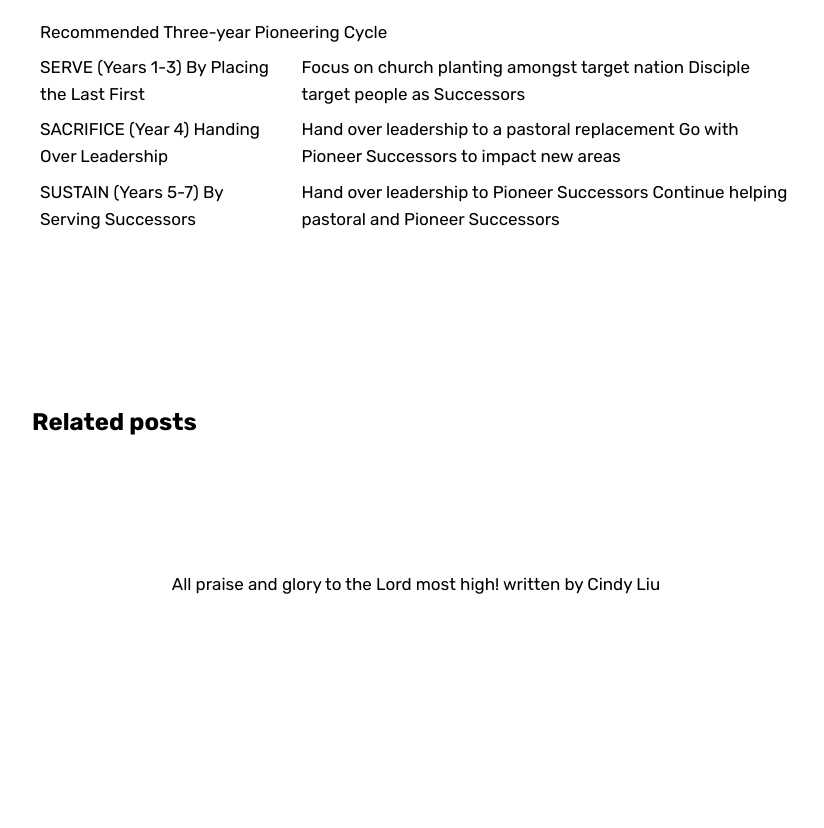
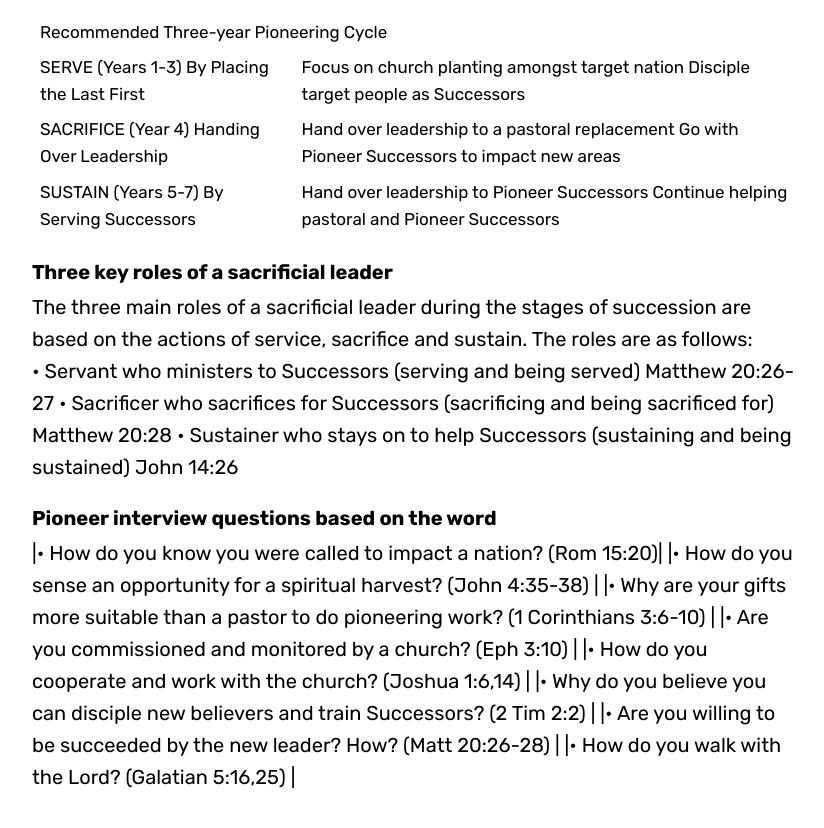
Before and after one commit to StanleyXue/StanleyXue.github.io, a Jekyll site: the page built from _posts/2019-01-30-21st-century-mission-method.md, in a window 1280 px wide and 900 px high, scrolled down 12365 px. Shown: the top 828 px of the window, without its empty margins (224-1048 px from the left). Built offline with Jekyll 4.4.1, drawn with Linux system fonts in a browser that asks for light colours; some web fonts are replaced; comment, search, counter and statistics services are not loaded; before the commit the page ends 13028 px from its top, so only the background shows below that.

Commit message:
Add files via upload

```diff
--- a/_posts/2019-01-30-21st-century-mission-method.md
+++ b/_posts/2019-01-30-21st-century-mission-method.md
@@ -249,3 +249,33 @@ Continue helping pastoral and Pioneer Successors
 </td>
     </tr>
 </table>
+
+### Three key roles of a sacrificial leader
+The three main roles of a sacrificial leader during the stages of succession are based on the actions of service, sacrifice and sustain. The roles are as follows:
+•	Servant who ministers to Successors (serving and being served) Matthew 20:26-27
+•	Sacrificer who sacrifices for Successors (sacrificing and being sacrificed for) Matthew 20:28
+•	Sustainer who stays on to help Successors (sustaining and being sustained) John 14:26
+
+### Pioneer interview questions based on the word
+|• How do you know you were called to impact a nation? (Rom 15:20)|
+|• How do you sense an opportunity for a spiritual harvest?
+(John 4:35-38)
+|
+|• Why are your gifts more suitable than a pastor to do pioneering work?
+(1 Corinthians 3:6-10)
+|
+|• Are you commissioned and monitored by a church?
+(Eph 3:10)
+|
+|• How do you cooperate and work with the church?
+(Joshua 1:6,14)
+|
+|• Why do you believe you can disciple new believers and train Successors?
+(2 Tim 2:2)
+|
+|• Are you willing to be succeeded by the new leader? How?
+(Matt 20:26-28)
+|
+|• How do you walk with the Lord?
+(Galatian 5:16,25)
+|
```
